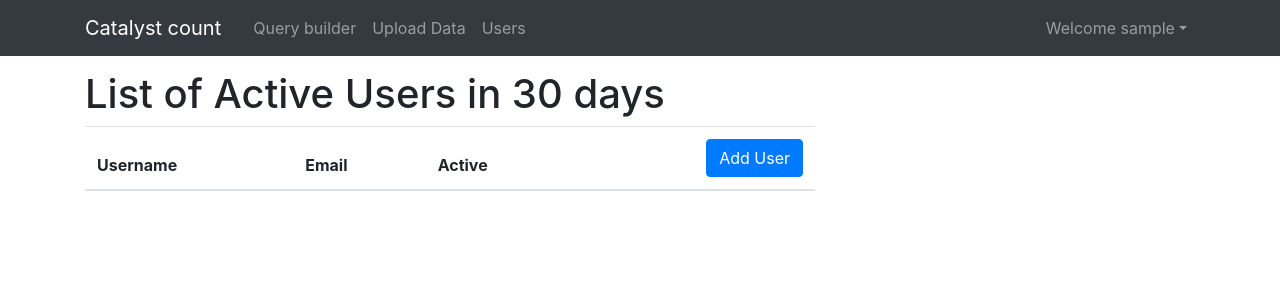
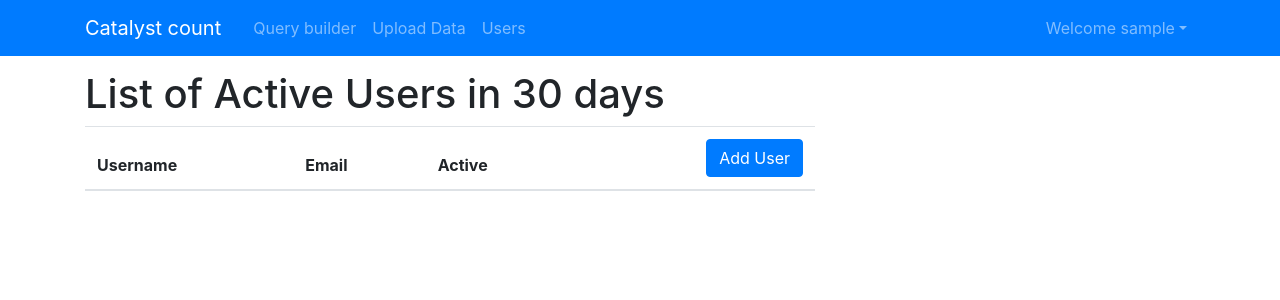
Before and after one commit to saatvikgulati/catalyst_count, a Django app: page /user_list/ in a window 1280 px wide. Shown: the top 300 px of the page. Run offline with Django 4.2, Linux system fonts and the light colour scheme; the visitor is signed in with stand-in values (Sample User, id 1); data comes from the database, SQL or seed files in the repository; lists and menus that the app fills with data are empty; some libraries are stand-ins or nearby versions.

Commit message:
navbar color change

```diff
--- a/app/templates/base.html
+++ b/app/templates/base.html
@@ -32,7 +32,7 @@
 </head>
 <body>
     <header class="site-header">
-        <nav class="navbar navbar-expand-md navbar-dark bg-dark fixed-top">
+        <nav class="navbar navbar-expand-md navbar-dark bg-primary fixed-top">
           <div class="container">
            <a class="navbar-brand mr-4" href="{%url 'account_login'%}">Catalyst count</a>
             <button class="navbar-toggler" type="button" data-toggle="collapse" data-target="#navbarToggle" aria-controls="navbarToggle" aria-expanded="false" aria-label="Toggle navigation">
```
